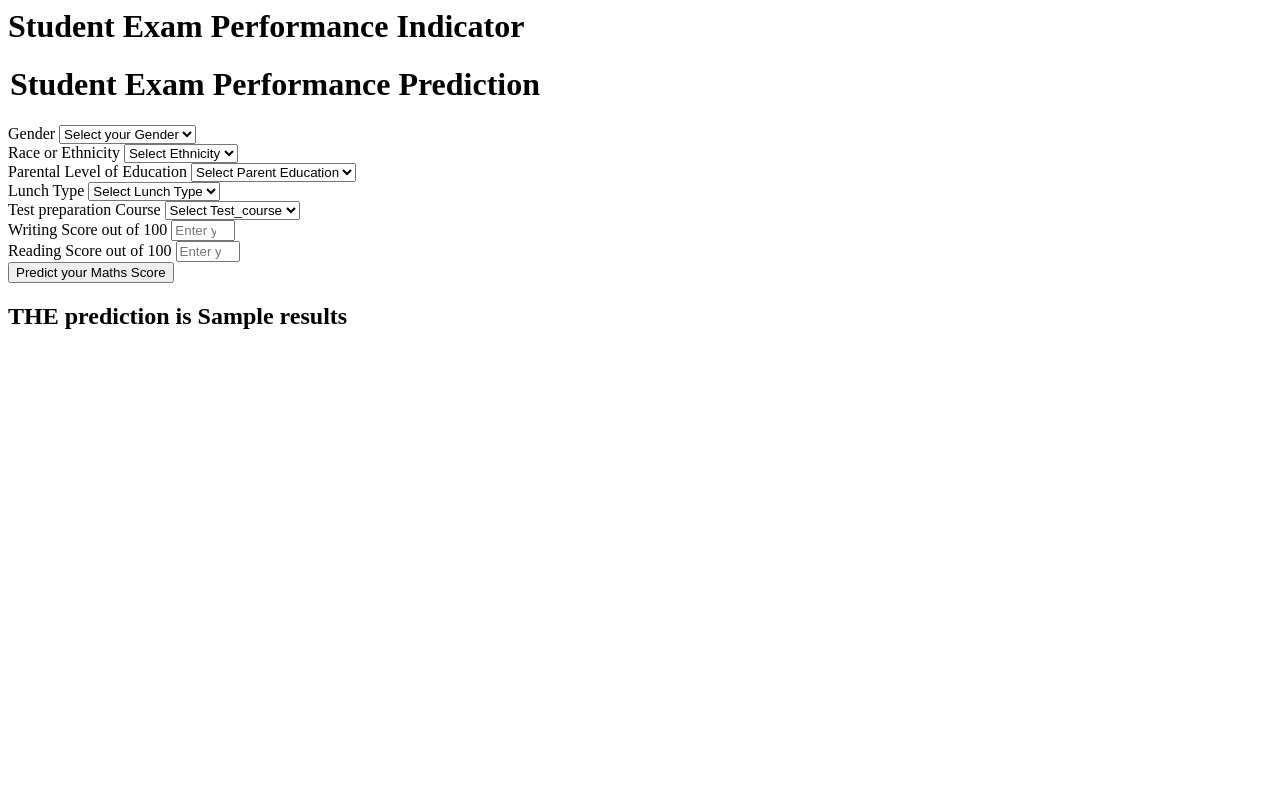
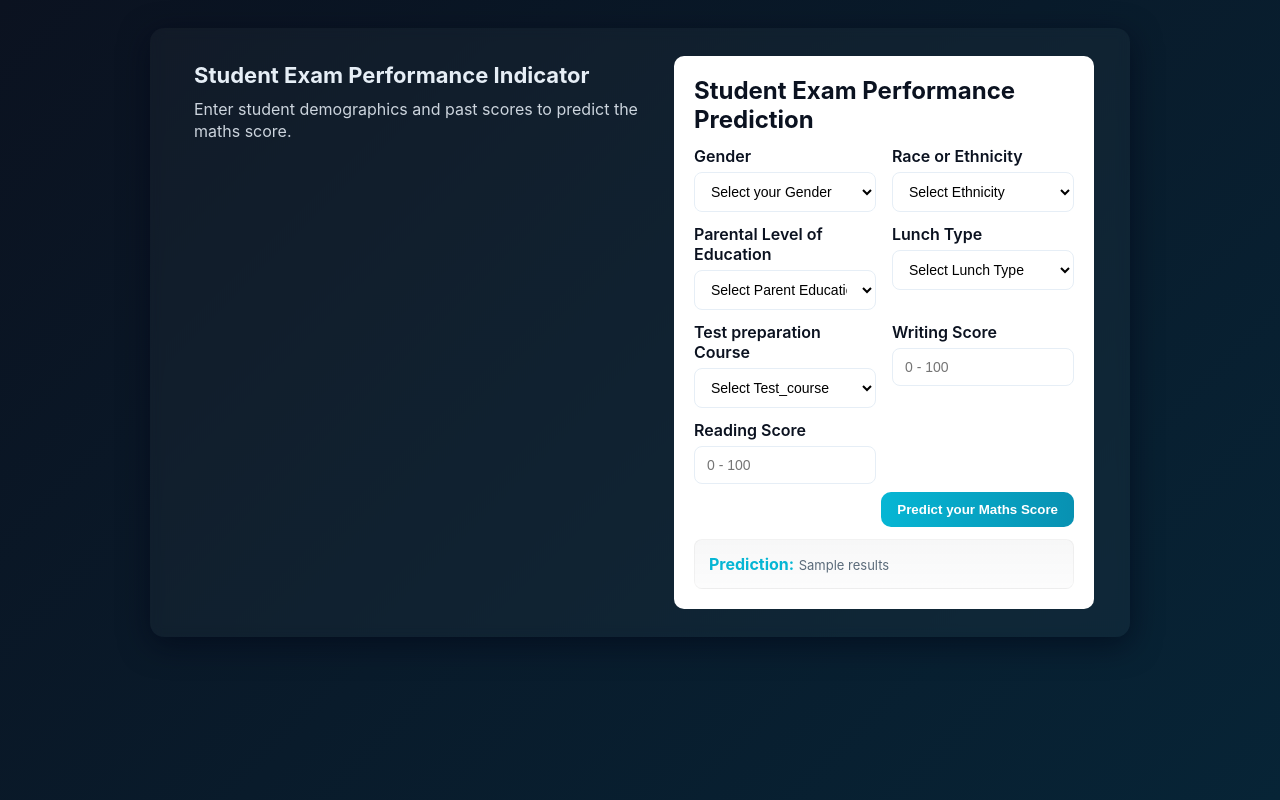
Before and after one commit to anuragchandr/mlproject, a Flask app: template templates/home.html in a window 1280 px wide. Run offline with Flask 3, Linux system fonts and the light colour scheme; the template is opened without the code that fills it: most values are stand-ins (such as "Sample title", 1, 10 or a date in 2020).

Commit message:
Deployment configs

```diff
--- /dev/null
+++ b/static/css/home.css
@@ -0,0 +1,57 @@
+/* Improved, minimal, accessible styles for home page */
+:root{
+  --bg-1: #0b1220;
+  --bg-2: #072436;
+  --card: #ffffff;
+  --muted: #5b6b7a;
+  --accent: #06b6d4;
+  --radius: 10px;
+}
+*{box-sizing:border-box}
+html,body{height:100%;margin:0;font-family:Inter,system-ui,-apple-system,Segoe UI,Roboto,'Helvetica Neue',Arial;color:#0b1220}
+.body-wrap{}
+body{
+  background:linear-gradient(135deg,var(--bg-1),var(--bg-2));
+  display:flex;
+  align-items:flex-start; /* allow content to start at top and avoid clipping */
+  justify-content:center;
+  padding:28px 20px 60px;
+  min-height:100vh;
+}
+.container{
+  width:100%;
+  max-width:980px;
+  background:rgba(255,255,255,0.03);
+  border-radius:14px;
+  overflow:auto; /* enable scrolling inside container if needed */
+  -webkit-overflow-scrolling:touch;
+  max-height:calc(100vh - 56px); /* keep container within viewport */
+  backdrop-filter:blur(6px);
+  box-shadow:0 8px 30px rgba(2,6,23,0.6);
+}
+.hero{display:grid;grid-template-columns:1fr 420px;gap:28px;padding:28px 36px;align-items:start}
+.intro{padding:6px 8px;color:#e6eef6}
+.intro h1{margin:0 0 10px;font-size:22px}
+.intro p{margin:0;color:rgba(230,238,246,0.88);line-height:1.4}
+.card{background:var(--card);padding:20px;border-radius:var(--radius)}
+/* two-column form grid inside the card */
+.form-grid{display:grid;grid-template-columns:repeat(2,1fr);gap:12px 16px;margin-bottom:8px}
+.form-item{width:100%}
+.form-row{margin-bottom:14px}
+label.form-label{display:block;font-weight:600;margin-bottom:6px;color:var(--bg-1)}
+select.form-control,input.form-control{width:100%;padding:10px 12px;border-radius:8px;border:1px solid #e6eef6;background:#fff;font-size:14px}
+select.form-control:focus,input.form-control:focus{outline:2px solid rgba(6,182,212,0.12);box-shadow:0 0 0 4px rgba(6,182,212,0.06)}
+.btn{display:inline-block;padding:10px 16px;border-radius:10px;border:0;background:linear-gradient(90deg,var(--accent),#0891b2);color:white;font-weight:700;cursor:pointer}
+.btn:active{transform:translateY(1px)}
+.result{margin-top:12px;padding:14px;border-radius:8px;background:linear-gradient(180deg,rgba(2,6,23,0.03),rgba(2,6,23,0.01));border:1px solid rgba(2,6,23,0.04);color:var(--bg-1)}
+.result strong{color:var(--accent)}
+@media (max-width:880px){
+  body{padding:18px 12px 40px}
+  .hero{grid-template-columns:1fr;padding:16px;gap:16px}
+  .form-grid{grid-template-columns:1fr;gap:12px}
+  .card{margin-top:12px}
+  .container{max-height:none}
+}
+/* Small helper spacing */
+.text-right{text-align:right}
+.small{font-size:13px;color:var(--muted)}
--- a/templates/home.html
+++ b/templates/home.html
@@ -1,111 +1,94 @@
-<html>
+<!doctype html>
+<html lang="en">
+<head>
+    <meta charset="utf-8" />
+    <meta name="viewport" content="width=device-width,initial-scale=1" />
+    <title>Student Exam Performance</title>
+    <link rel="stylesheet" href="{{ url_for('static', filename='css/home.css') }}" />
+</head>
 <body>
-    <div class="login">
+    <div class="container">
+        <div class="hero">
+            <div class="intro">
                 <h1>Student Exam Performance Indicator</h1>
-
+                <p>Enter student demographics and past scores to predict the maths score.</p>
+            </div>
+            <div class="card">
                 <form action="{{ url_for('predict_datapoint')}}" method="post">
-        <h1>
-            <legend>Student Exam Performance Prediction</legend>
-        </h1>
-        <div class="mb-3">
+                    <h2 style="margin:0 0 12px">Student Exam Performance Prediction</h2>
+                    <div class="form-grid">
+                        <div class="form-item mb-3">
                             <label class="form-label">Gender</label>
-            <select class="form-control" name="gender" placeholder="Enter you Gender" required>
+                            <select class="form-control" name="gender" required>
                                 <option class="placeholder" selected disabled value="">Select your Gender</option>
-                <option value="male">
-                    Male
-                </option>
-                <option value="female">
-                    Female
-                </option>
+                                <option value="male">Male</option>
+                                <option value="female">Female</option>
                             </select>
                         </div>
-        <div class="mb-3">
+                        <div class="form-item mb-3">
                             <label class="form-label">Race or Ethnicity</label>
-            <select class="form-control" name="race_ethnicity" placeholder="Enter you ethnicity" required>
+                            <select class="form-control" name="race_ethnicity" required>
                                 <option class="placeholder" selected disabled value="">Select Ethnicity</option>
-                <option value="group A">
-                    Group A
-                </option>
-                <option value="group B">
-                    Group B
-                </option>
-                <option value="group C">
-                    Group C
-                </option>
-                <option value="group D">
-                    Group D
-                </option>
-                <option value="group E">
-                    Group E
-                </option>
+                                <option value="group A">Group A</option>
+                                <option value="group B">Group B</option>
+                                <option value="group C">Group C</option>
+                                <option value="group D">Group D</option>
+                                <option value="group E">Group E</option>
                             </select>
                         </div>
-        <div class="mb-3">
+                        <div class="form-item mb-3">
                             <label class="form-label">Parental Level of Education</label>
-            <select class="form-control" name="parental_level_of_education"
-                placeholder="Enter you Parent Education" required>
+                            <select class="form-control" name="parental_level_of_education" required>
                                 <option class="placeholder" selected disabled value="">Select Parent Education</option>
-                <option value="associate's degree">
-                    associate's degree
-                </option>
-                <option value="bachelor's degree">
-                    bachelor's degree
-                </option>
-                <option value="high school">
-                    high school
-                </option>
-                <option value="master's degree">
-                    master's degree
-                </option>
-                <option value="some college">
-                    some college
-                </option>
-                <option value="some high school">
-                    some high school
-                </option>
+                                <option value="associate's degree">associate's degree</option>
+                                <option value="bachelor's degree">bachelor's degree</option>
+                                <option value="high school">high school</option>
+                                <option value="master's degree">master's degree</option>
+                                <option value="some college">some college</option>
+                                <option value="some high school">some high school</option>
                             </select>
                         </div>
-        <div class="mb-3">
+                        <div class="form-item mb-3">
                             <label class="form-label">Lunch Type</label>
-            <select class="form-control" name="lunch" placeholder="Enter you Lunch" required>
+                            <select class="form-control" name="lunch" required>
                                 <option class="placeholder" selected disabled value="">Select Lunch Type</option>
-                <option value="free/reduced">
-                    free/reduced
-                </option>
-                <option value="standard">
-                    standard
-                </option>
+                                <option value="free/reduced">free/reduced</option>
+                                <option value="standard">standard</option>
                             </select>
                         </div>
-        <div class="mb-3">
+                        <div class="form-item mb-3">
                             <label class="form-label">Test preparation Course</label>
-            <select class="form-control" name="test_preparation_course" placeholder="Enter you Course"
-                required>
+                            <select class="form-control" name="test_preparation_course" required>
                                 <option class="placeholder" selected disabled value="">Select Test_course</option>
-                <option value="none">
-                    None
-                </option>
-                <option value="completed">
-                    Completed
-                </option>
+                                <option value="none">None</option>
+                                <option value="completed">Completed</option>
                             </select>
                         </div>
-        <div class="mb-3">
-            <label class="form-label">Writing Score out of 100</label>
-            <input class="form-control" type="number" name="reading_score"
-                placeholder="Enter your Reading score" min='0' max='100' />
+                        <div class="form-item mb-3">
+                            <label class="form-label">Writing Score</label>
+                            <input class="form-control" type="number" name="writing_score" placeholder="0 - 100" min='0' max='100' />
                         </div>
-        <div class="mb-3">
-            <label class="form-label">Reading Score out of 100</label>
-            <input class="form-control" type="number" name="writing_score"
-                placeholder="Enter your Reading Score" min='0' max='100' />
+                        <div class="form-item mb-3">
+                            <label class="form-label">Reading Score</label>
+                            <input class="form-control" type="number" name="reading_score" placeholder="0 - 100" min='0' max='100' />
                         </div>
-        <div class="mb-3">
-            <input class="btn btn-primary" type="submit" value="Predict your Maths Score" required />
+                    </div>
+                    <div class="mb-3 text-right">
+                        <input class="btn" type="submit" value="Predict your Maths Score" />
                     </div>
                 </form>
-    <h2>
-       THE  prediction is {{results}}
-    </h2>
-   <body>
+                {% if results is not none %}
+                <div class="result">
+                    <strong>Prediction:</strong>
+                    <span class="small"> {{ results }}</span>
+                </div>
+                {% else %}
+                <div class="result small">
+                    Submit the form to see the predicted maths score.
+                </div>
+                {% endif %}
+            </div>
+        </div>
+    </div>
+</body>
 </html>
```
Lines whose indentation alone changed are shown as unchanged.
